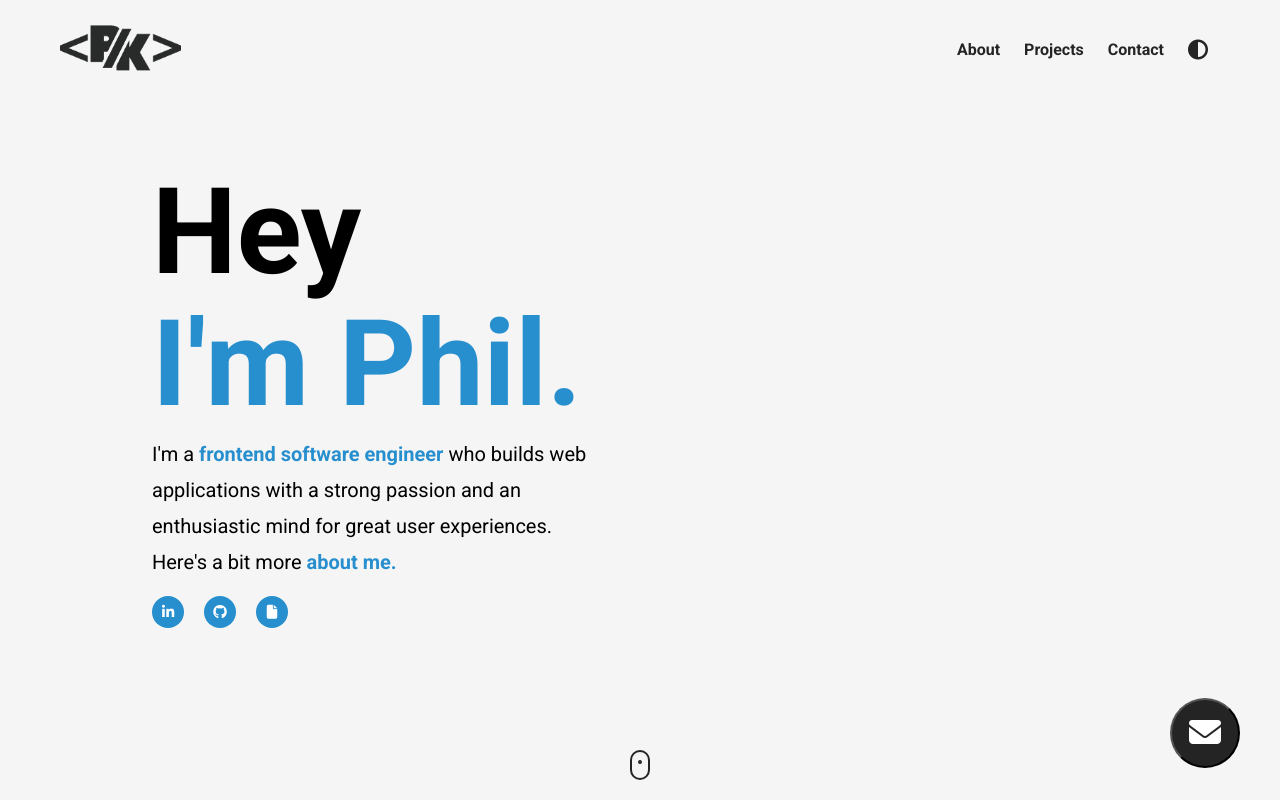
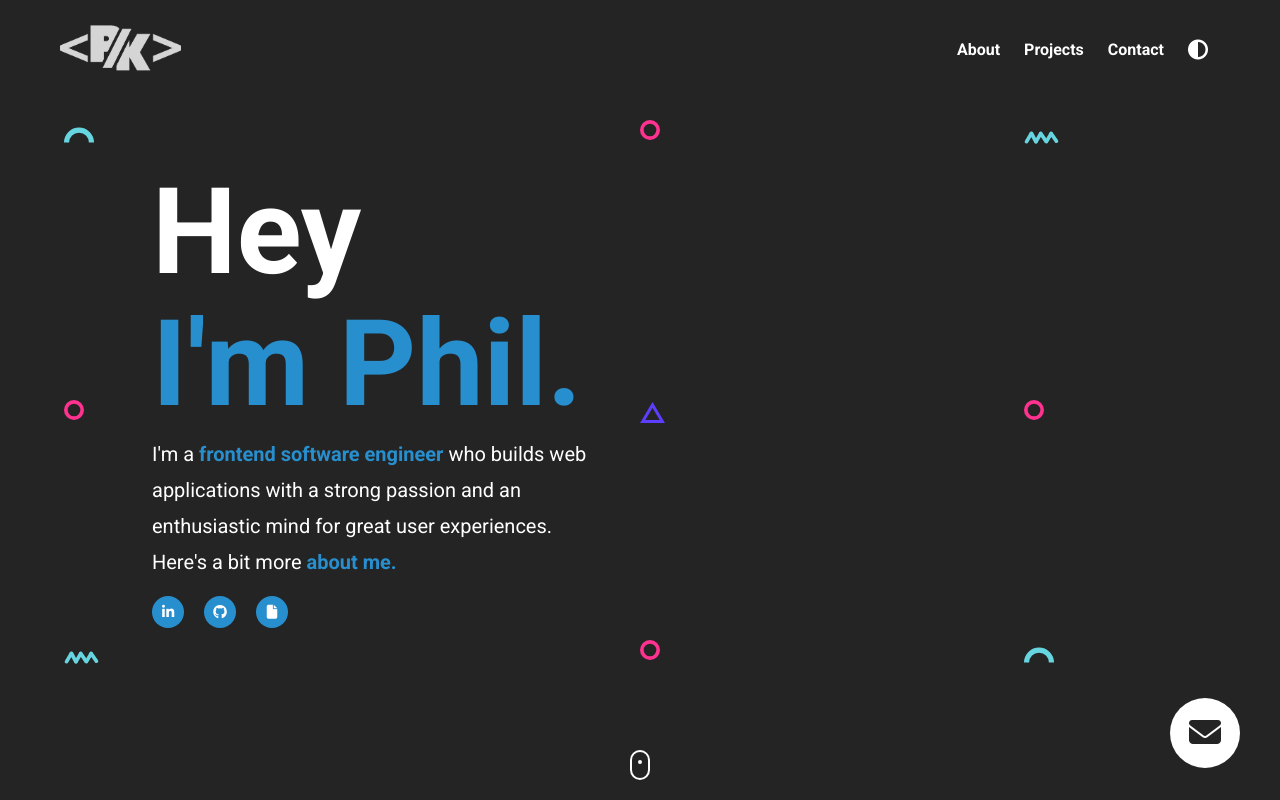
Before and after one commit to pkWafuuu/E-portfolio-V2, a plain HTML site: page index.html in a window 1280 px wide. Both pictures are taken after a click on the item 1198 px from the left and 50 px from the top of the page. Shown: the top 800 px of the page. Drawn offline with nearby package versions, Linux system fonts and the light colour scheme.

Commit message:
added background mouse movement animation

```diff
--- a/index.html
+++ b/index.html
@@ -20,13 +20,13 @@
 </head>
 
 <body>
-	<section id="landing-page">
+	<section id="landing-page" onmousemove="moveBackground(event)">
 		<nav>
 			<figure>
 				<img id="personal-logo" src="./assets/my_logo.png" alt="">
 			</figure>
 			<ul class="nav__link--list">
-				<li class="nav__link">
+				<li class="nav__link" onclick="toggleModal()">
 					<a href="#" class="
 						nav__link--anchor
 						link__hover-effect
@@ -40,14 +40,14 @@
 						link__hover-effect--black
 					">Projects</a>
 				</li>
-				<li class="nav__link">
+				<li class="nav__link" onclick="toggleModal()">
 					<a href="#" class="
 						nav__link--anchor
 						link__hover-effect
 						link__hover-effect--black
 					">Contact</a>
 				</li>
-				<li class="nav__link click">
+				<li class="nav__link click" onclick="toggleContrast()">
 					<a href="#" class="
 						nav__link--anchor
 						link__hover-effect
@@ -67,7 +67,7 @@
 						mind for great user experiences.
 					</p>
 					<p class="header__para">
-						Here's a bit more <b class="text--colored">about me.</b>
+						Here's a bit more <b class="text--colored click" onclick="toggleModal()">about me.</b>
 					</p>
 					<div class="social__links--list">
 						<a href="" class="social__link click">
@@ -83,9 +83,11 @@
 				</div>
 			</div>
 		</header>
-		<button class="mail__btn click" onclick="toggleModal()">
-			<i class="fa-solid fa-envelope"></i>
-		</button>
+		<a href="#">
+			<button class="mail__btn click" onclick="toggleModal()">
+				<i class="fa-solid fa-envelope"></i>
+			</button>
+		</a>
 		<a href="#projects" class="scroll">
 			<div class="scroll__icon click"></div>
 		</a>
@@ -121,6 +123,7 @@
 				</div>
 			</div>
 			<div class="modal__half modal__contact">
+				<i class="fas fa-times modal__exit click" onclick="toggleModal()"></i>
 				<h3 class="modal__title">
 					Let's have a chat
 				</h3>
@@ -148,13 +151,21 @@
 					<i class="fas fa-spinner"></i>
 				</div>
 				<div class="modal__overlay modal__overlay--success">
-					Thanks for the message!<br><br>Looking forward to speaking to you soon
+					Thanks for the message!<br><br>Looking forward to speaking with you soon
 				</div>
 			</div>
-			<i class="fas fa-times modal__exit click"></i>
 		</div>
+		<img src="./assets/semi circle.svg" class="shape shape--0">
+		<img src="./assets/circle.svg" class="shape shape--1">
+		<img src="./assets/squiggly.svg" class="shape shape--2">
+		<img src="./assets/circle.svg" class="shape shape--3">
+		<img src="./assets/triangle.svg" class="shape shape--4">
+		<img src="./assets/circle.svg" class="shape shape--5">
+		<img src="./assets/squiggly.svg" class="shape shape--6">
+		<img src="./assets/circle.svg" class="shape shape--7">
+		<img src="./assets/semi circle.svg" class="shape shape--8">
 	</section>
-	<section id="projects">
+	<section id="projects" onmousemove="moveBackground(event)">
 		<div class="container">
 			<div class="row">
 				<h1 class="section__title">
@@ -234,12 +245,12 @@
 					link__hover-effect
 					link__hover-effect--white
 				">LinkedIn</a>
-					<a href="" class="
+					<a href="#" onclick="toggleModal()" class="
 					footer__social--link
 					link__hover-effect
 					link__hover-effect--white
 				">Contact</a>
-					<a href="" class="
+					<a href="#" class="
 					footer__social--link
 					link__hover-effect
 					link__hover-effect--white
--- a/index.js
+++ b/index.js
@@ -1,6 +1,32 @@
 // template_your7ex
 // service_d91g7s3
 // Pjp-6drs8FHwQMi17
+
+let isModalOpen = false;
+let contrastToggle = false
+const scaleFactor = 1 / 20;
+
+function moveBackground(event) {
+	const shapes = document.querySelectorAll(".shape")
+	const x = event.clientX * scaleFactor;
+	const y = event.clientY * scaleFactor;
+
+	for (let i = 0; i < shapes.length; ++i) {
+		const isOdd = i % 2 !== 0;
+		const boolInt = isOdd ? -1 : 1;
+		shapes[i].style.transform = `translate(${x * boolInt}px, ${y * boolInt}px)`
+	}
+}
+
+function toggleContrast(){
+	contrastToggle = !contrastToggle
+	if(contrastToggle){
+		document.body.classList += "dark-theme"
+	}
+	else{
+		document.body.classList.remove("dark-theme")
+	}
+}
 
 function contact(event){
 	event.preventDefault()
@@ -24,17 +50,13 @@ function contact(event){
 				"The email service is temporarily unavailable. Please contact me directly on pk.oaferina@gmail.com"
 			)
 		})
-
 }
 
-let isModalOpen = false;
-
-function toggleModal(){
-	if (isModalOpen){
-		isModalOpen = false;
-		return document.body.classList.remove("modal--open")
-	}
-
-	isModalOpen = !isModalOpen;
-	document.body.classList += " modal--open"
+function toggleModal() {
+  if (isModalOpen) {
+    isModalOpen = false;
+    return document.body.classList.remove("modal--open");
+  }
+  isModalOpen = true;
+  document.body.classList += " modal--open";
 }
--- a/style.css
+++ b/style.css
@@ -5,6 +5,11 @@
 	box-sizing: border-box;
 	font-family: 'Roboto', sans-serif;
 }
+
+html {
+	scroll-behavior: smooth;
+}
+
 
 li {
 	list-style: none;
@@ -16,6 +21,7 @@ a {
 
 section {
 	background-color: rgb(245, 245, 245);
+	transition: all 300ms ease;
 }
 
 p {
@@ -82,7 +88,7 @@ label {
 
 .text--colored {
 	/* color: #dd5a3c; */
-	color: #288fcf;
+	color: #288fcf !important;
 }
 
 .click {
@@ -123,6 +129,51 @@ label {
 .link__hover-effect:hover:after {
 	left: 0;
 	width: 100%;
+}
+
+nav,
+.scroll,
+.header {
+	opacity: 1;
+	visibility: visible;
+	transition: all 300ms 450ms;
+}
+
+.modal--open nav,
+.modal--open .scroll,
+.modal--open .header {
+	opacity: 0;
+	visibility: hidden;
+	transition: all 300ms;
+}
+
+
+
+.dark-theme .title,
+.dark-theme .section__title,
+.dark-theme .section__sub-title.click,
+.dark-theme .nav__link--anchor,
+.dark-theme .header__para{
+	color: #fff;
+}
+
+.dark-theme #personal-logo {
+	filter: invert(0%)
+}
+
+.dark-theme section {
+	background-color: #242424;
+}
+
+.dark-theme .mail__btn,
+.dark-theme .scroll__icon:after,
+.dark-theme .link__hover-effect--black:after {
+	background-color: #fff;
+	color: #242424;
+}
+
+.dark-theme .scroll__icon {
+	border-color: #fff;
 }
 
 /*******
@@ -174,9 +225,10 @@ LANDING PAGE
 	height: 70px;
 	font-size: 32px;
 	border-radius: 50%;
+	border: none;
 	background-color: #242424;
 	color: white;
-	position: absolute;
+	position: fixed;
 	bottom: 32px;
 	right: 40px;
 }
@@ -303,7 +355,7 @@ nav {
 .modal__about {
 	background-color: rgb(245, 245, 245);
 	transform: translateX(-110%);
-	transition: transform 1s ease;
+	transition: transform 600ms ease;
 }
 
 .modal__languages {
@@ -348,7 +400,7 @@ nav {
 	background-color: #242424;
 	color: white;
 	transform: translateX(110%);
-	transition: transform 1s ease;
+	transition: transform 600ms ease;
 }
 
 .modal__title {
@@ -539,8 +591,11 @@ FOOTER
 *******/
 
 footer {
+	position: relative;
 	background-color: #242424;
+	display: flex;
 }
+
 
 .footer__row {
 	display: flex;
@@ -570,3 +625,63 @@ footer {
 .footer__social--link {
 	margin: 0 16px;
 }
+
+/*******
+
+	SHAPES
+
+*******/
+.shape {
+	position: fixed;
+}
+
+.shape--0 {
+	top: 15vh;
+	left: 5vw;
+}
+
+.shape--1 {
+	top: 15vh;
+	left: 50vw;
+}
+
+.shape--2 {
+	top: 15vh;
+	left: 80vw;
+}
+
+.shape--3 {
+	top: 50vh;
+	left: 5vw;
+}
+
+.shape--4 {
+	top: 50vh;
+	left: 50vw;
+}
+
+.shape--5 {
+	top: 50vh;
+	left: 80vw;
+}
+
+.shape--6 {
+	top: 80vh;
+	left: 5vw;
+}
+
+.shape--7 {
+	top: 80vh;
+	left: 50vw;
+}
+
+.shape--8 {
+	top: 80vh;
+	left: 80vw;
+}
+
+@media (max-width: 768px) {
+	.title {
+
+	}
+}
```
Also changed, not shown: assets/circle.svg (added), assets/semi circle.svg (added), assets/squiggly.svg (added), assets/triangle.svg (added).
